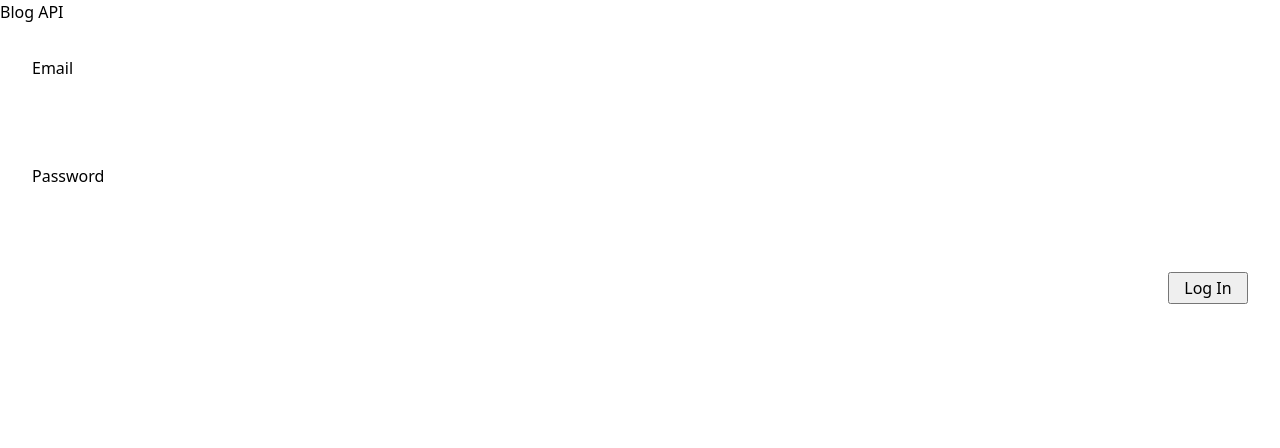
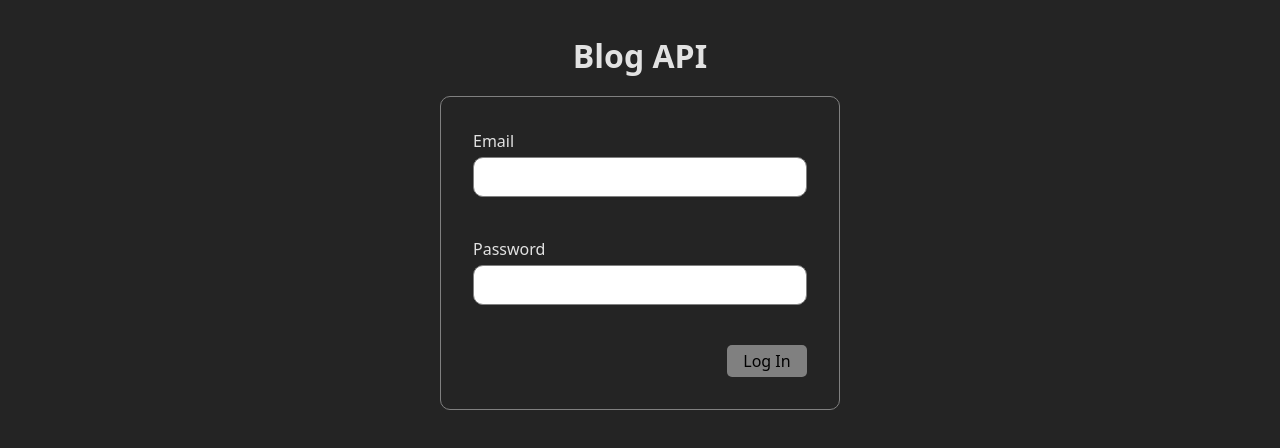
Before and after one commit to man7788/top-nodejs24-blog-api-admin, a React (Vite) app: page /login in a window 1280 px wide. Shown: the top 448 px of the page. Built offline with nearby package versions, Linux system fonts and the light colour scheme; no server answers.

Commit message:
update global styles

```diff
--- a/src/styles/global.module.css
+++ b/src/styles/global.module.css
@@ -1,23 +1,170 @@
 :root {
-  --primary-color: rgba(255, 255, 255, 0.87);
-  --primary-background-color: #242424;
+  /* Colors */
+  --text-primary: rgba(255, 255, 255, 0.87);
+  --bg-primary: #242424;
 
-  --border-color-grey: grey;
+  --border-gray: gray;
 
-  --link-hover-bg-color-grey: grey;
+  --link-hover-bg-gray: gray;
   --link-hover-bg-color-white: white;
-  --link-bg-color-grey: grey;
 
-  --popup-bg-color: black;
+  --btn-bg-gray: gray;
+  --btn-bg-firebrick: firebrick;
+  --btn-hover-bg-darkgray: darkgray;
+  --btn-hover-bg-crimson: crimson;
+  --btn-active-bg-dimgray: dimgray;
+  --btn-active-bg-maroon: maroon;
 
-  --table-header-bg-color-grey: grey;
+  --popup-bg-black: black;
+
+  --table-header-bg-gray: gray;
+
+  /* Sizes */
+  --app-width: 320px;
+  --app-height: 100vh;
 }
 
+/* App size */
 :global(.app-height-width) {
-  min-width: 500px;
-  height: 100vh;
+  min-width: var(--app-width);
+  min-height: var(--app-height);
 }
 
+/* Full screen container */
+:global(.fs-container) {
+  min-width: var(--app-width);
+  min-height: var(--app-height);
+  display: flex;
+  flex-direction: column;
+  align-items: center;
+  padding: 2rem;
+}
+
+:global(.fs-header) {
+  font-size: 2rem;
+  font-weight: 700;
+  margin-bottom: 1rem;
+}
+
+:global(.fs-message) {
+  font-size: 1.25rem;
+}
+
+/* Split screen container */
+:global(.ss-container) {
+  height: 100vh;
+  display: flex;
+  flex-direction: column;
+  align-items: center;
+  padding: 1rem;
+  overflow-y: scroll;
+}
+
+:global(.ss-header) {
+  width: 100%;
+  font-size: 1.5rem;
+  font-weight: 400;
+  padding-left: 1rem;
+  margin-bottom: 2rem;
+}
+
+:global(.ss-message) {
+  font-size: 1.25rem;
+}
+
+:global(.ss-form-container) {
+  width: 100%;
+  display: flex;
+  flex-direction: column;
+  align-items: center;
+  padding: 0 1rem 0 1rem;
+}
+
+:global(.ss-form) {
+  min-width: 31.25rem;
+  display: flex;
+  flex-direction: column;
+}
+
+:global(.ss-form-header) {
+  font-size: 1.25rem;
+  width: 100%;
+  margin-bottom: 1rem;
+}
+
+:global(.ss-input-group) {
+  height: 5.75rem;
+  display: flex;
+  flex-direction: column;
+  margin-bottom: 1rem;
+}
+
+:global(.ss-label) {
+  font-size: 1rem;
+  margin-bottom: 0.25rem;
+}
+
+:global(.ss-input-error) {
+  font-size: 1rem;
+}
+
+:global(.ss-input) {
+  border-radius: 10px;
+  border: 1px solid var(--border-gray);
+  font-size: 1rem;
+  height: 2.5rem;
+  padding: 1rem;
+}
+
+:global(.ss-textarea-group) {
+  height: 28.25rem;
+  display: flex;
+  flex-direction: column;
+  margin-bottom: 1rem;
+}
+
+:global(.ss-textarea) {
+  border-radius: 10px;
+  border: 1px solid var(--border-gray);
+  font-size: 1rem;
+  height: 25rem;
+  padding: 1rem;
+  resize: none;
+}
+
+:global(.ss-select-group) {
+  display: flex;
+  flex-direction: column;
+  margin-bottom: 1rem;
+}
+
+:global(.ss-select) {
+  width: fit-content;
+  font-size: 1rem;
+  padding: 0.25rem;
+}
+
+:global(.ss-form-button-container) {
+  display: flex;
+  justify-content: flex-end;
+  margin-bottom: 1rem;
+}
+
+:global(.ss-form-button) {
+  height: 2.25rem;
+  width: 6.25rem;
+}
+
+/* Button */
+:global(.button) {
+  border-radius: 5px;
+  border: none;
+  background-color: var(--btn-bg-gray);
+  font-size: 1rem;
+  cursor: pointer;
+}
+
+/* Flexbox */
 :global(.flex-column) {
   display: flex;
   flex-direction: column;
@@ -30,10 +177,14 @@
   align-items: center;
 }
 
-:global(.flex-column-align-center) {
+:global(.flex-column-align) {
   display: flex;
   flex-direction: column;
   align-items: center;
+}
+
+:global(.flex-row) {
+  display: flex;
 }
 
 :global(.flex-row-center) {
@@ -42,12 +193,12 @@
   align-items: center;
 }
 
-:global(.flex-row-justify-center) {
+:global(.flex-row-justify) {
   display: flex;
   justify-content: center;
 }
 
-:global(.flex-row-align-center) {
+:global(.flex-row-align) {
   display: flex;
   align-items: center;
 }
```
